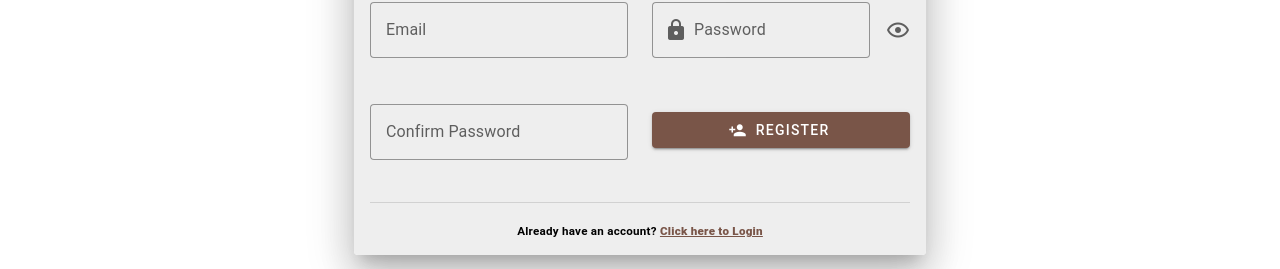
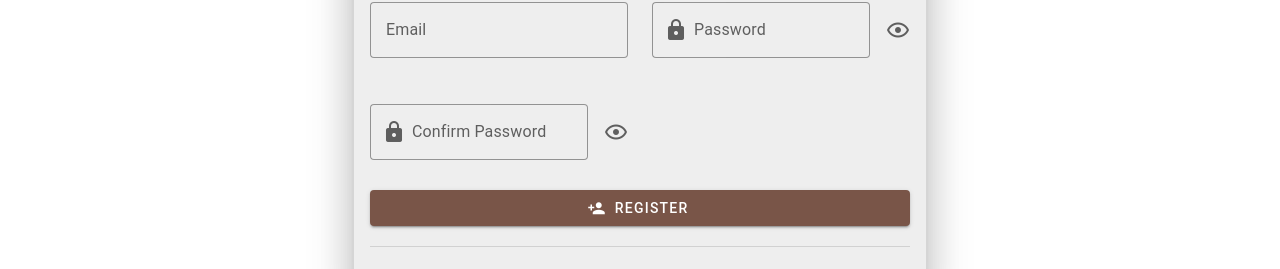
Before and after one commit to stanleygallego/DCS-SYSTEM, a Vue app: page /register in a window 1280 px wide. Shown: the part 471-740 px from the top of the page. Built offline with nearby package versions, Linux system fonts and the light colour scheme.

Commit message:
feat: added password view function

```diff
--- a/src/components/auth/RegisterForm.vue
+++ b/src/components/auth/RegisterForm.vue
@@ -33,13 +33,19 @@ const isPasswordConfirmVisible = ref(false)
       </v-col>
 
       <v-col cols="12" md="6">
-        <v-text-field label="Confirm Password" type="password" variant="outlined"></v-text-field>
-      </v-col>
-      <v-col cols="12" md="6">
-        <v-btn class="mt-2" type="submit" block color="brown" prepend-icon="mdi-account-plus"
-          >Register</v-btn
-        >
+        <v-text-field
+          prepend-inner-icon="mdi mdi-lock"
+          label="Confirm Password "
+          :type="isPasswordVisible ? 'text' : 'password'"
+          :append-icon="isPasswordVisible ? 'mdi mdi-eye-off-outline' : 'mdi mdi-eye-outline'"
+          @click:append-inner="isPasswordVisible = !isPasswordVisible"
+          type="password"
+          variant="outlined"
+        ></v-text-field>
       </v-col>
     </v-row>
+    <v-btn class="mt-2" type="submit" block color="brown" prepend-icon="mdi-account-plus"
+      >Register</v-btn
+    >
   </v-form>
 </template>
```
